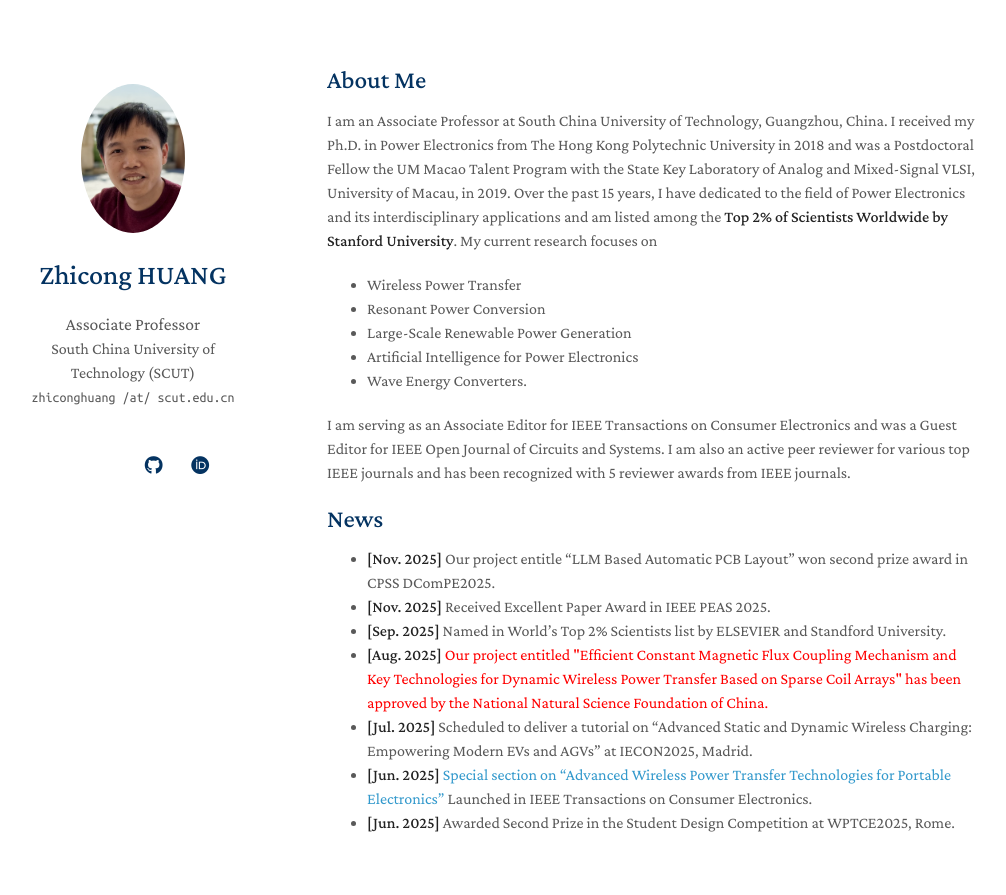
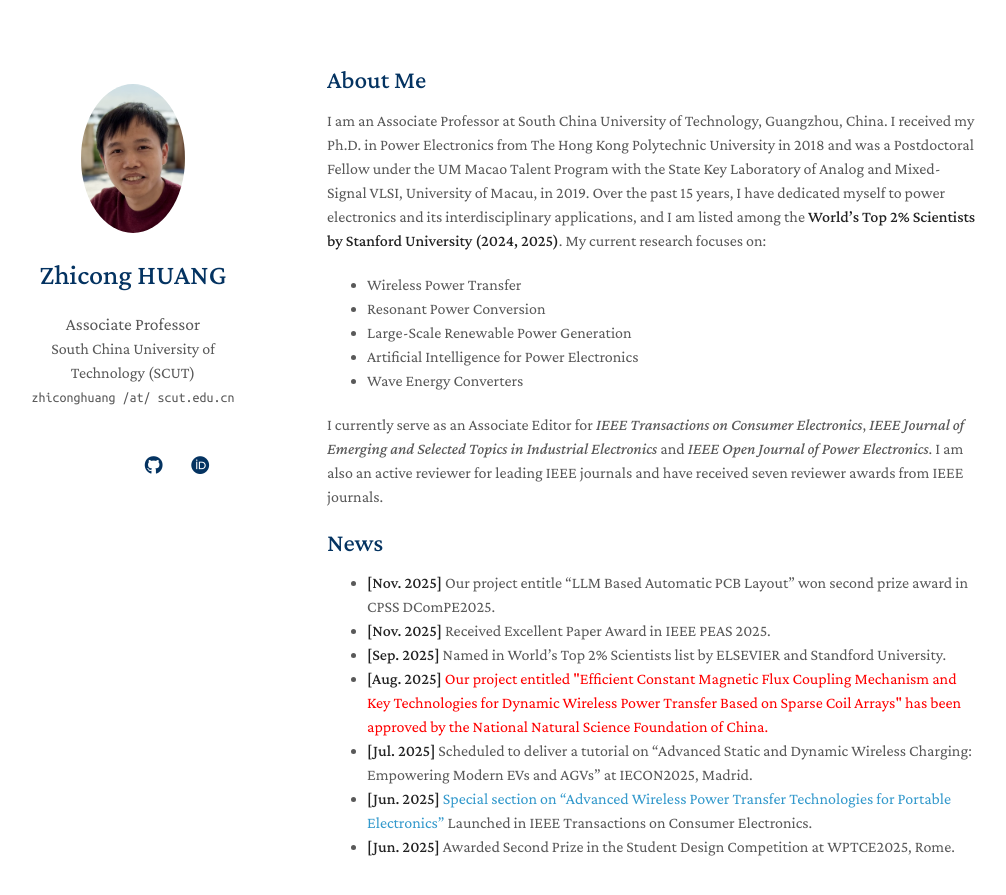
Before and after one commit to forwardhuang/forwardhuang.github.io, a Jekyll site: the page built from index.md, in a window 1280 px wide and 900 px high. Shown: the top 895 px of the window, without its empty margins (143-1149 px from the left). Built offline with Jekyll 4.4.1, drawn with Linux system fonts in a browser that asks for light colours; a style sheet for code colours, icons or effects is not loaded; our own code applies the rules of GitHub Pages for plain Markdown files; some of the changed text lies outside the part shown.

Commit message:
Update biography and publication link

```diff
--- a/_includes/publications.md
+++ b/_includes/publications.md
@@ -1,5 +1,10 @@
 <br>
 <h2 id="publications" class="section-title">Selected Papers</h2>
+
+<p class="publication-note">
+  A full list of papers can be found on
+  <a href="https://scholar.google.com/citations?user=8Q6n2YoAAAAJ&hl=en" target="_blank" rel="noopener">Google Scholar</a>.
+</p>
 
 {% assign publication_categories = "AI for Power Electronics|Wireless Power Transfer|Other Power Electronics|Wave Energy Converters" | split: "|" %}
 
--- a/index.md
+++ b/index.md
@@ -4,20 +4,15 @@
 
 ## About Me
 
-I am an Associate Professor at South China University of Technology, Guangzhou, China. I received my Ph.D. in Power Electronics from The Hong Kong Polytechnic University in 2018 and was a Postdoctoral Fellow the UM Macao Talent Program with the State Key Laboratory of Analog and Mixed-Signal VLSI, University of Macau, in 2019. Over the past 15 years, I have dedicated to the field of Power Electronics and its interdisciplinary applications and am listed among the **Top 2% of Scientists Worldwide by Stanford University**. My current research focuses on
-* Wireless Power Transfer
-* Resonant Power Conversion
-* Large-Scale Renewable Power Generation
-* Artificial Intelligence for Power Electronics
-* Wave Energy Converters.
-<!-- Over the past five years, he has served as Principal Investigator for 16 research projects (including several interdisciplinary initiatives), securing a total funding of over 1,023,000 USD.  -->
+I am an Associate Professor at South China University of Technology, Guangzhou, China. I received my Ph.D. in Power Electronics from The Hong Kong Polytechnic University in 2018 and was a Postdoctoral Fellow under the UM Macao Talent Program with the State Key Laboratory of Analog and Mixed-Signal VLSI, University of Macau, in 2019. Over the past 15 years, I have dedicated myself to power electronics and its interdisciplinary applications, and I am listed among the **World's Top 2% Scientists by Stanford University (2024, 2025)**. My current research focuses on:
 
-I am serving as an Associate Editor for IEEE Transactions on Consumer Electronics and was a Guest Editor for IEEE Open Journal of Circuits and Systems. I am also an active peer reviewer for various top IEEE journals and has been recognized with 5 reviewer awards from IEEE journals.
+- Wireless Power Transfer
+- Resonant Power Conversion
+- Large-Scale Renewable Power Generation
+- Artificial Intelligence for Power Electronics
+- Wave Energy Converters
 
-<!-- ## Research Interests
-
-- **Computer Vision:** image recognition, image generation, video captioning
-- **Machine Learning:** meta-learning, incremental learning, transfer learning -->
+I currently serve as an Associate Editor for *IEEE Transactions on Consumer Electronics*, *IEEE Journal of Emerging and Selected Topics in Industrial Electronics* and *IEEE Open Journal of Power Electronics*. I am also an active reviewer for leading IEEE journals and have received seven reviewer awards from IEEE journals.
 
 ## News
 - **[Nov. 2025]** Our project entitle "LLM Based Automatic PCB Layout" won second prize award in CPSS DComPE2025.
```
